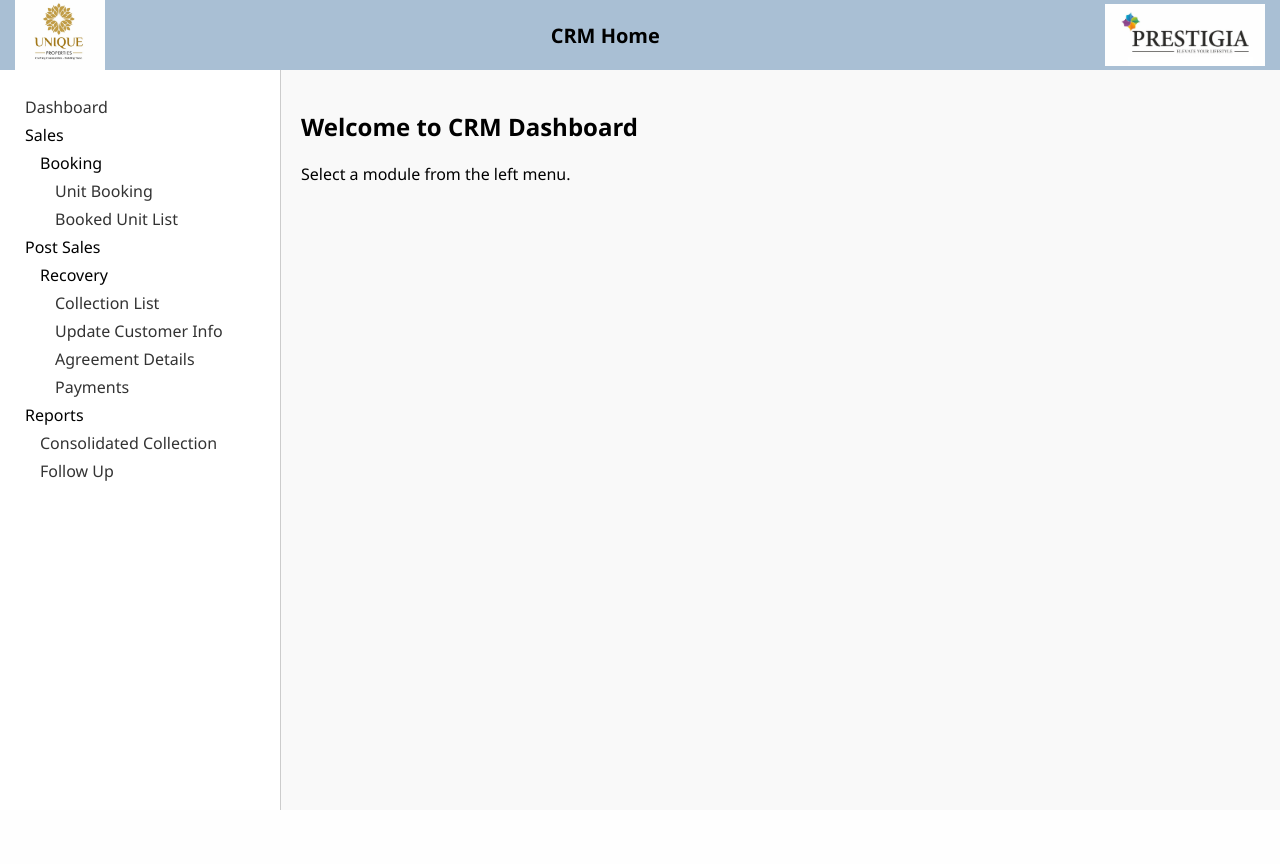
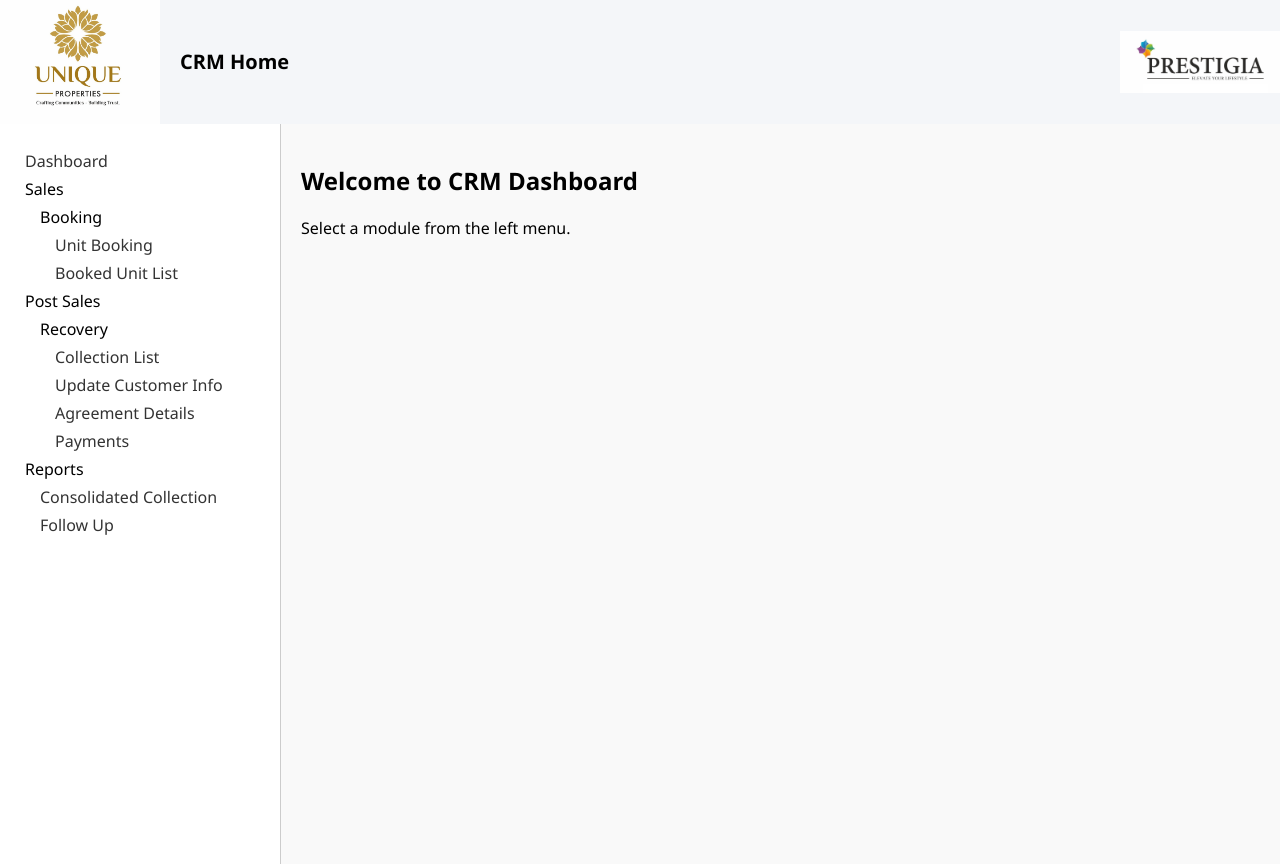
Before and after one commit to mayughag24-spec/office-realestate_crm, a Flask app: page / in a window 1280 px wide. Before the commit the page ends 810 px from the top, so only its background shows below. Run offline with Flask 3, Linux system fonts and the light colour scheme.

Commit message:
Update style.css

```diff
--- a/static/style.css
+++ b/static/style.css
@@ -5,15 +5,12 @@
 }
 
 /* TOP BAR */
+.header {
+    display: grid;
+    grid-template-columns: 180px 1fr 180px;
+    align-items: center;
+}
 
-.header {
-    height: 70px;
-    background-color: #a9bfd4;
-    display: flex;
-    align-items: center;
-    justify-content: space-between;
-    padding: 0 15px;
-}
 
 .header-title {
     font-size: 20px;
```
